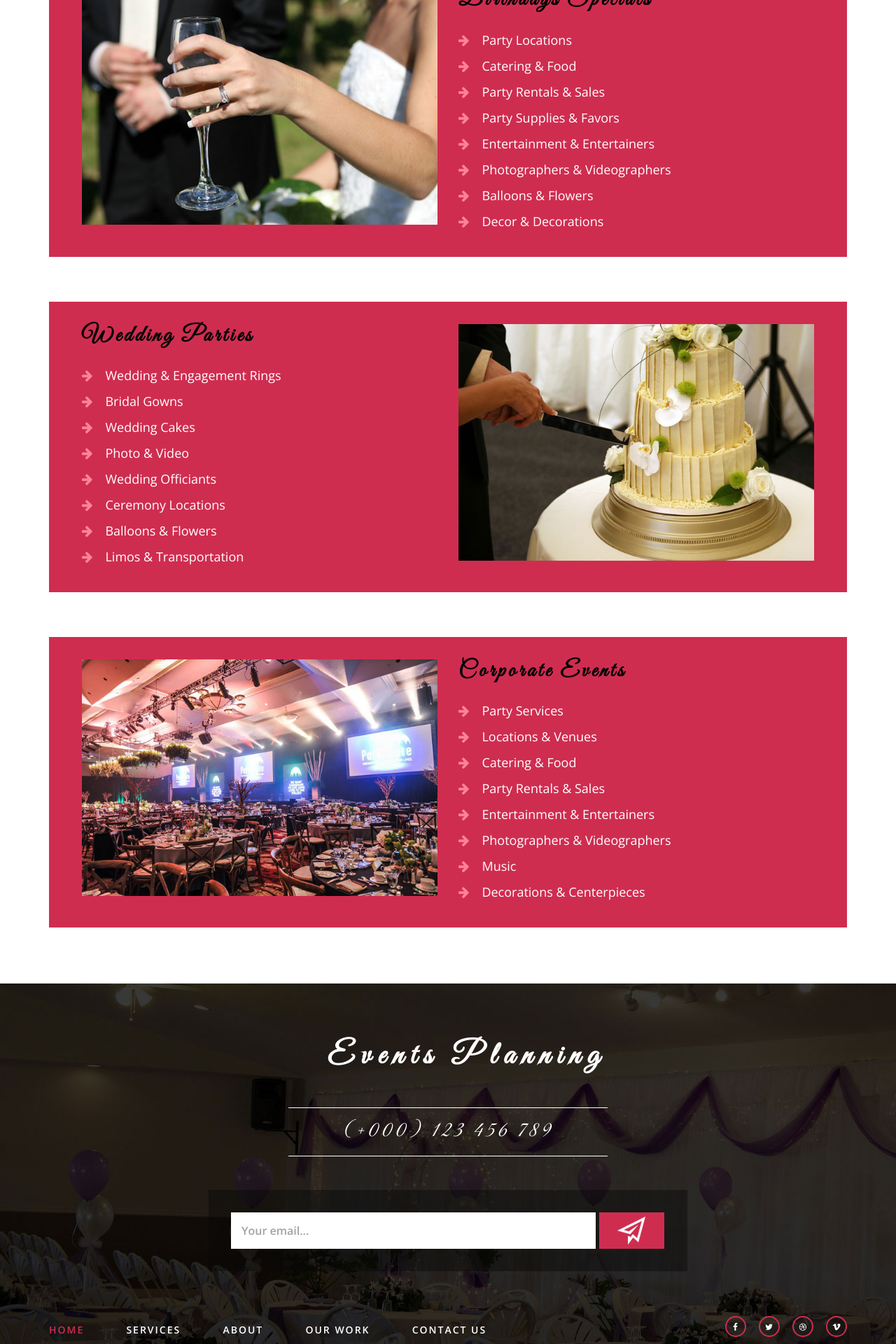
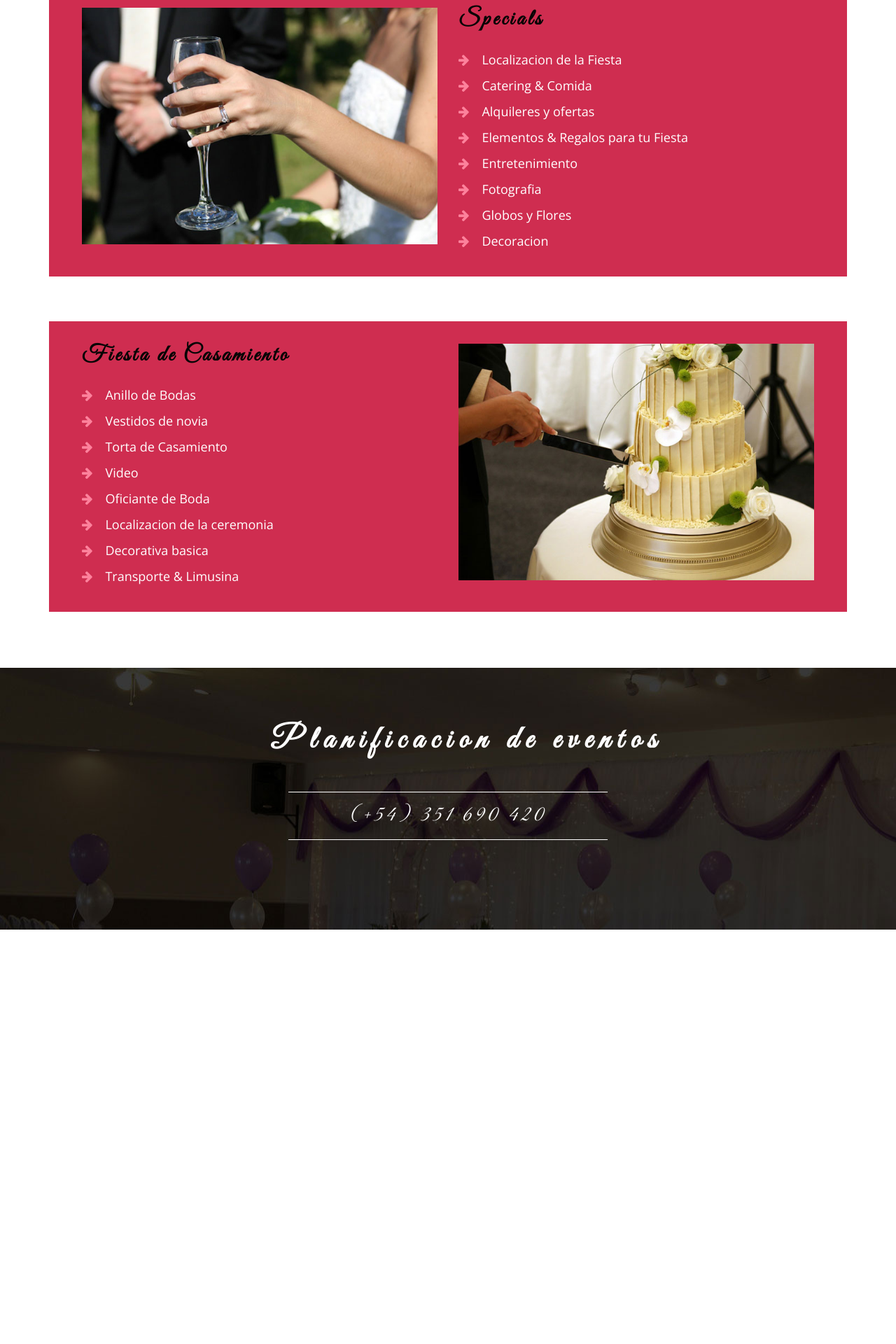
Before and after one commit to cettipao/EventOrganizer, a Django app: page / in a window 1280 px wide. Shown: the part 2360-4280 px from the top of the page at 70% size. After the commit the page ends 3688 px from the top, so only its background shows below. Run offline with Django 3.2, Linux system fonts and the light colour scheme; parts of the project's set-up code (start-up, migrations or seed data) failed here and were passed over; some libraries are stand-ins or nearby versions.

Commit message:
Flyer terminado

```diff
--- a/eventos/templates/home.html
+++ b/eventos/templates/home.html
@@ -34,28 +34,6 @@ Smartphone Compatible web template, free webdesigns for Nokia, Samsung, LG, Sony
 	<div class="banner">
 		<div class="container">
 			<!-- header -->
-			<div class="w3_agile_menu">
-				<div class="agileits_w3layouts_nav">
-					<div id="toggle_m_nav">
-						<div id="m_nav_menu" class="m_nav">
-							<div class="m_nav_ham w3_agileits_ham" id="m_ham_1"></div>
-							<div class="m_nav_ham" id="m_ham_2"></div>
-							<div class="m_nav_ham" id="m_ham_3"></div>
-						</div>
-					</div>
-					<div id="m_nav_container" class="m_nav wthree_bg">
-						<nav class="menu menu--sebastian">
-							<ul id="m_nav_list" class="m_nav menu__list">
-								<li class="m_nav_item active" id="m_nav_item_1"> <a class="link link--kumya"><i class="fa fa-home" aria-hidden="true"></i><span data-letters="Home">Home</span></a></li>
-								<li class="m_nav_item" id="moble_nav_item_2"> <a class="link link--kumya"><i class="fa fa-cog" aria-hidden="true"></i><span data-letters="Services">Services</span></a></li>
-								<li class="m_nav_item" id="moble_nav_item_3"> <a class="link link--kumya"><i class="fa fa-info-circle" aria-hidden="true"></i><span data-letters="About Us">About Us</span></a></li>
-								<li class="m_nav_item" id="moble_nav_item_4"> <a class="link link--kumya"><i class="fa fa-building-o" aria-hidden="true"></i><span data-letters="Our Work">Our Work</span></a></li>
-								<li class="m_nav_item" id="moble_nav_item_6"> <a class="link link--kumya"><i class="fa fa-envelope-o" aria-hidden="true"></i><span data-letters="Contact Us">Contact Us</span></a></li>
-							</ul>
-						</nav>
-					</div>
-				</div>
-			</div>
 			<div class="header">
 				<div class="agileits_w3layouts_logo">
 					<h1><a>Casamiento!</a></h1>
@@ -153,29 +131,28 @@ Smartphone Compatible web template, free webdesigns for Nokia, Samsung, LG, Sony
 	<div class="agile-ser">
 		<div class="container">
 			<h3 class="w3layouts_head">Nuestros <span>Servicios</span></h3>
-			<p class="w3_para">Nam libero tempore, cum soluta nobis est eligendi optio cumque nihil impedit quo minus id quod maxime placeat facere possimus, omnis voluptas
-assumenda est, omnis dolor repellendus.</p>
+			<p class="w3_para">Ofrecemos una gran variedad de servicios de una excelente calidad, la opcion numero uno de nuestros clientes para su boda.</p>
 				<div class="agile-ser-tp">
 					<div class="col-md-4 w3-lft">
 						<div class="w3agile_special_deals_grid_left_grid">
 							<img src="{% static 'images/4.jpg' %}" class="img-responsive" alt="">
 						</div>
-						<h4>Party Locations</h4>
-						<p>Ut purus ipsum, facilisis sit amet sollicitudin eget, maximus convallis metus. Sed tristique dapibus dapibus.</p>
+						<h4>Diferentes localizaciones</h4>
+						<p>Seleccionas a tu gusto la localizacion del evento, elegi como te quede mas comodo, nosotros lo hacemos por vos!.</p>
 					</div>
 					<div class="col-md-4 w3-lft">
 						<div class="w3agile_special_deals_grid_left_grid">
 							<img src="{% static 'images/5.jpg' %}" class="img-responsive" alt="">
 						</div>
-						<h4>Catering & Food</h4>
-						<p>Ut purus ipsum, facilisis sit amet sollicitudin eget, maximus convallis metus. Sed tristique dapibus dapibus.</p>
+						<h4>Catering & comida</h4>
+						<p>Tenes a tu disposicion una gran variedad de opciones para tu comida, traida a ustedes por nuestro especializado servicio de reconocidos cocineros.</p>
 					</div>
 					<div class="col-md-4 w3-lft">
 						<div class="w3agile_special_deals_grid_left_grid">
 							<img src="{% static 'images/9.jpg' %}" class="img-responsive" alt="">
 						</div>
-						<h4>Decor & Decorations</h4>
-						<p>Ut purus ipsum, facilisis sit amet sollicitudin eget, maximus convallis metus. Sed tristique dapibus dapibus.</p>
+						<h4>Decoraciones</h4>
+						<p>Para complementar y dar forma a tu boda, realizamos la decoracion del evento de la maneara que quieras, con una amplia seleccion de estilos para todos los gustos.</p>
 					</div>
 					<div class="clearfix"> </div>
 				</div>
@@ -194,30 +171,30 @@ assumenda est, omnis dolor repellendus.</p>
 						</div>
 					</div>
 					<div class="col-md-6 agile-info-top-right">
-						<h4>Birthdays Specials</h4>
-							<li><a href="#"><i class="fa fa-arrow-right" aria-hidden="true"></i>Party Locations</a></li>
-							<li><a href="#"><i class="fa fa-arrow-right" aria-hidden="true"></i>Catering & Food</a></li>
-							<li><a href="#"><i class="fa fa-arrow-right" aria-hidden="true"></i>Party Rentals & Sales</a></li>
-							<li><a href="#"><i class="fa fa-arrow-right" aria-hidden="true"></i>Party Supplies & Favors</a></li>
-							<li><a href="#"><i class="fa fa-arrow-right" aria-hidden="true"></i>Entertainment & Entertainers</a></li>
-							<li><a href="#"><i class="fa fa-arrow-right" aria-hidden="true"></i>Photographers & Videographers</a></li>
-							<li><a href="#"><i class="fa fa-arrow-right" aria-hidden="true"></i>Balloons & Flowers</a></li>
-							<li><a href="#"><i class="fa fa-arrow-right" aria-hidden="true"></i>Decor & Decorations</a></li>
+						<h4>Specials</h4>
+							<li><a><i class="fa fa-arrow-right" aria-hidden="true"></i>Localizacion de la Fiesta</a></li>
+							<li><a><i class="fa fa-arrow-right" aria-hidden="true"></i>Catering & Comida</a></li>
+							<li><a><i class="fa fa-arrow-right" aria-hidden="true"></i>Alquileres y ofertas</a></li>
+							<li><a><i class="fa fa-arrow-right" aria-hidden="true"></i>Elementos & Regalos para tu Fiesta</a></li>
+							<li><a><i class="fa fa-arrow-right" aria-hidden="true"></i>Entretenimiento</a></li>
+							<li><a><i class="fa fa-arrow-right" aria-hidden="true"></i>Fotografia</a></li>
+							<li><a><i class="fa fa-arrow-right" aria-hidden="true"></i>Globos y Flores</a></li>
+							<li><a><i class="fa fa-arrow-right" aria-hidden="true"></i>Decoracion</a></li>
 
 					</div>
 					<div class="clearfix"> </div>
 				</div>
 				<div class="quicklinks-agile-info-top">
 					<div class="col-md-6 agile-info-top-right ece">
-							<h4>Wedding Parties</h4>
-								<li><a href="#"><i class="fa fa-arrow-right" aria-hidden="true"></i>Wedding & Engagement Rings</a></li>
-								<li><a href="#"><i class="fa fa-arrow-right" aria-hidden="true"></i>Bridal Gowns</a></li>
-								<li><a href="#"><i class="fa fa-arrow-right" aria-hidden="true"></i>Wedding Cakes</a></li>
-								<li><a href="#"><i class="fa fa-arrow-right" aria-hidden="true"></i>Photo & Video</a></li>
-								<li><a href="#"><i class="fa fa-arrow-right" aria-hidden="true"></i>Wedding Officiants</a></li>
-								<li><a href="#"><i class="fa fa-arrow-right" aria-hidden="true"></i>Ceremony Locations</a></li>
-								<li><a href="#"><i class="fa fa-arrow-right" aria-hidden="true"></i>Balloons & Flowers</a></li>
-								<li><a href="#"><i class="fa fa-arrow-right" aria-hidden="true"></i>Limos & Transportation</a></li>
+							<h4>Fiesta de Casamiento</h4>
+								<li><a href="#"><i class="fa fa-arrow-right" aria-hidden="true"></i>Anillo de Bodas</a></li>
+								<li><a href="#"><i class="fa fa-arrow-right" aria-hidden="true"></i>Vestidos de novia</a></li>
+								<li><a href="#"><i class="fa fa-arrow-right" aria-hidden="true"></i>Torta de Casamiento</a></li>
+								<li><a href="#"><i class="fa fa-arrow-right" aria-hidden="true"></i>Video</a></li>
+								<li><a href="#"><i class="fa fa-arrow-right" aria-hidden="true"></i>Oficiante de Boda</a></li>
+								<li><a href="#"><i class="fa fa-arrow-right" aria-hidden="true"></i>Localizacion de la ceremonia</a></li>
+								<li><a href="#"><i class="fa fa-arrow-right" aria-hidden="true"></i>Decorativa basica</a></li>
+								<li><a href="#"><i class="fa fa-arrow-right" aria-hidden="true"></i>Transporte & Limusina</a></li>
 					</div>
 					<div class="col-md-6 agile-info-top-left">
 						<div class="w3agile_special_deals_grid_left_grid">
@@ -227,58 +204,14 @@ assumenda est, omnis dolor repellendus.</p>
 
 					<div class="clearfix"> </div>
 				</div>
-				<div class="quicklinks-agile-info-top">
-					<div class="col-md-6 agile-info-top-left">
-						<div class="w3agile_special_deals_grid_left_grid">
-							<img src="{% static 'images/10.jpg' %}" class="img-responsive" alt="">
-						</div>
-					</div>
-					<div class="col-md-6 agile-info-top-right">
-						<h4>Corporate Events</h4>
-							<li><a href="#"><i class="fa fa-arrow-right" aria-hidden="true"></i>Party Services</a></li>
-							<li><a href="#"><i class="fa fa-arrow-right" aria-hidden="true"></i>Locations & Venues</a></li>
-							<li><a href="#"><i class="fa fa-arrow-right" aria-hidden="true"></i>Catering & Food</a></li>
-							<li><a href="#"><i class="fa fa-arrow-right" aria-hidden="true"></i>Party Rentals & Sales</a></li>
-							<li><a href="#"><i class="fa fa-arrow-right" aria-hidden="true"></i>Entertainment & Entertainers</a></li>
-							<li><a href="#"><i class="fa fa-arrow-right" aria-hidden="true"></i>Photographers & Videographers</a></li>
-							<li><a href="#"><i class="fa fa-arrow-right" aria-hidden="true"></i>Music</a></li>
-							<li><a href="#"><i class="fa fa-arrow-right" aria-hidden="true"></i>Decorations & Centerpieces</a></li>
-					</div>
-					<div class="clearfix"> </div>
-				</div>
 		</div>
 	</div>
 <!-- //quicklinks -->
 <!-- footer -->
 	<div class="footer">
 		<div class="container">
-			<h2><a href="index.html">Events Planning</a></h2>
-			<h3>(+000) 123 456 789</h3>
-			<form action="#" method="post">
-				<input type="email" name="email" placeholder="Your email..." required="">
-				<input type="submit" value=" ">
-			</form>
-			<div class="agileits_w3three_nav">
-				<div class="agileits_w3three_nav_left">
-					<ul>
-						<li class="active"><a>Home</a></li>
-						<li><a >Services</a></li>
-						<li><a >About</a></li>
-						<li><a >Our Work</a></li>
-						<li><a >Contact Us</a></li>
-					</ul>
-				</div>
-				<div class="agileits_w3three_nav_right">
-					<ul class="agileits_social_list">
-						<li><a href="#" class="w3_agile_facebook"><i class="fa fa-facebook" aria-hidden="true"></i></a></li>
-						<li><a href="#" class="agile_twitter"><i class="fa fa-twitter" aria-hidden="true"></i></a></li>
-						<li><a href="#" class="w3_agile_dribble"><i class="fa fa-dribbble" aria-hidden="true"></i></a></li>
-						<li><a href="#" class="w3_agile_vimeo"><i class="fa fa-vimeo" aria-hidden="true"></i></a></li>
-					</ul>
-				</div>
-				<div class="clearfix"> </div>
-			</div>
-			<p>© 2017 Events Planning. All rights reserved | Design by <a href="http://w3layouts.com/">W3layouts</a></p>
+			<h2><a href="index.html">Planificacion de eventos</a></h2>
+			<h3>(+54) 351 690 420</h3>
 		</div>
 	</div>
 <!-- //footer -->
```
